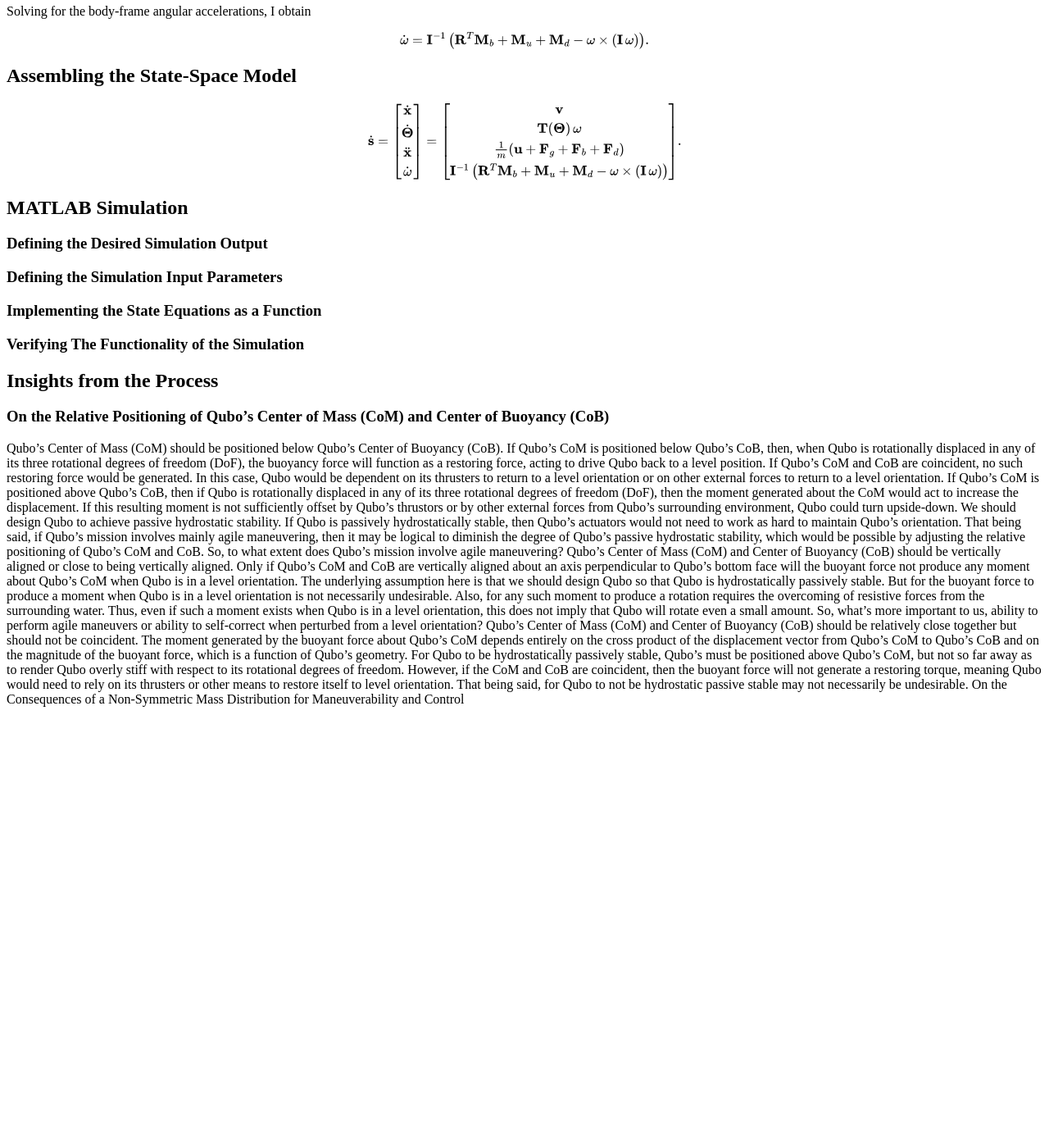
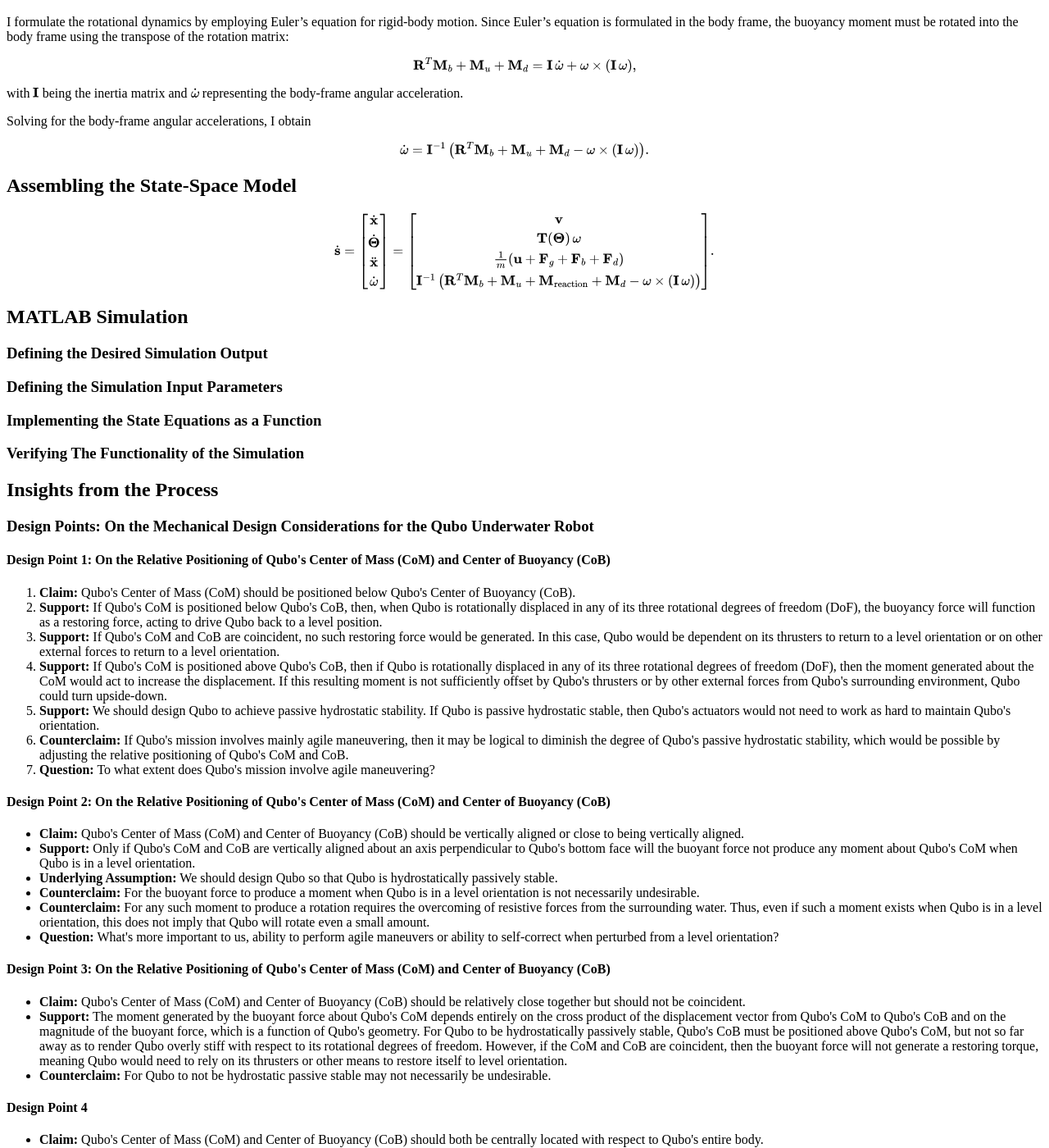
Before and after one commit to ronen-aniti-projects/Qubo-6DOF-Dynamics-Model, a Jekyll site: the page built from index.md, in a window 1280 px wide and 1400 px high, scrolled down 3620 px. Shown: the whole window at 82% size. Built offline with Jekyll 4.4.1, drawn with Linux system fonts in a browser that asks for light colours; before the commit the page ends 4498 px from its top, so only the background shows below that; some of the changed text lies outside the part shown.

Commit message:
formatting

```diff
--- a/index.md
+++ b/index.md
@@ -96,7 +96,8 @@
 \mathbf{r}_b = \mathbf{r}_{\text{CoB}} - \mathbf{r}_{\text{CoM}},
 $$
 
-where $\mathbf{r}_{\mathrm{CoM}}$ and $\mathbf{r}_{\mathrm{CoB}}$ denote the coordinates of Qubo's center of mass and center of buoyancy, respectively.
+where
+$$\mathbf{r}_{\mathrm{CoM}}$$ and $$\mathbf{r}_{\mathrm{CoB}}$$ denote the coordinates of Qubo's center of mass and center of buoyancy, respectively.
 
 ## Modeling the External Forces and Moments
 
@@ -116,8 +117,16 @@
 Furthermore, the combined thrust actuation moment, about Qubo's center of mass (CoM) can be expressed as
 
 $$
-\mathbf{M}_u = \sum_{i=1}^{8} \mathbf{r}_b \times \mathbf{u}_i = \sum_{i=1}^{8} \mathbf{r}_b \times \left( u_i \, \hat{\mathbf{e}}_{u_i} \right).
+\mathbf{M}_u = \sum_{i=1}^{8} \left( \mathbf{r}_b \times \Bigl( u_i \, \hat{\mathbf{e}}_{u_i} \Bigr) \right).
 $$
+
+Finally, each thruster, by pushing away water from its blades, induces a reaction moment in the direction opposing the spin direction. The combined reaction moment can be expressed as
+
+$$
+\mathbf{M}_{\text{reaction}} = \sum_{i=1}^{8} \mathbf{M}_{\text{reaction},i} = \sum_{i=1}^{8} \left( M_i \, \hat{\mathbf{e}}_{M_i} \right),
+$$
+
+where $M_i$ is the magnitude of the reaction moment generated by the $i$th thruster, and $\hat{\mathbf{e}}_{M_i}$ is the corresponding unit vector in the direction opposing the thruster's spin.
 
 
 ## Modeling The Body Forces and Body Moments
@@ -220,7 +229,7 @@
 \mathbf{v} \\
 \mathbf{T}(\mathbf{\Theta})\,\mathbf{\omega} \\
 \frac{1}{m}\left( \mathbf{u} + \mathbf{F}_g + \mathbf{F}_b + \mathbf{F}_d \right) \\
-\mathbf{I}^{-1}\left( \mathbf{R}^T \mathbf{M}_b + \mathbf{M}_u + \mathbf{M}_d - \mathbf{\omega} \times \left( \mathbf{I}\,\mathbf{\omega} \right) \right)
+\mathbf{I}^{-1}\left( \mathbf{R}^T \mathbf{M}_b + \mathbf{M}_u + \mathbf{M}_{\text{reaction}} +\mathbf{M}_d - \mathbf{\omega} \times \left( \mathbf{I}\,\mathbf{\omega} \right) \right)
 \end{bmatrix}.
 $$
 
@@ -231,21 +240,75 @@
 ### Verifying The Functionality of the Simulation
 
 ## Insights from the Process
-### On the Relative Positioning of Qubo’s Center of Mass (CoM) and Center of Buoyancy (CoB)
-Qubo's Center of Mass (CoM) should be positioned below Qubo's Center of Buoyancy (CoB).
-If Qubo's CoM is positioned below Qubo's CoB, then, when Qubo is rotationally displaced in any of its three rotational degrees of freedom (DoF), the buoyancy force will function as a restoring force, acting to drive Qubo back to a level position.
-If Qubo's CoM and CoB are coincident, no such restoring force would be generated. In this case, Qubo would be dependent on its thrusters to return to a level orientation or on other external forces to return to a level orientation.
-If Qubo's CoM is positioned above Qubo's CoB, then if Qubo is rotationally displaced in any of its three rotational degrees of freedom (DoF), then the moment generated about the CoM would act to increase the displacement. If this resulting moment is not sufficiently offset by Qubo's thrustors or by other external forces from Qubo's surrounding environment, Qubo could turn upside-down.
-We should design Qubo to achieve passive hydrostatic stability. If Qubo is passively hydrostatically stable, then Qubo's actuators would not need to work as hard to maintain Qubo's orientation.
-That being said, if Qubo's mission involves mainly agile maneuvering, then it may be logical to diminish the degree of Qubo's passive hydrostatic stability, which would be possible by adjusting the relative positioning of Qubo's CoM and CoB.
-So, to what extent does Qubo's mission involve agile maneuvering?
-Qubo's Center of Mass (CoM) and Center of Buoyancy (CoB) should be vertically aligned or close to being vertically aligned.
-Only if Qubo's CoM and CoB are vertically aligned about an axis perpendicular to Qubo's bottom face will the buoyant force not produce any moment about Qubo's CoM when Qubo is in a level orientation.
-The underlying assumption here is that we should design Qubo so that Qubo is hydrostatically passively stable.
-But for the buoyant force to produce a moment when Qubo is in a level orientation is not necessarily undesirable.
-Also, for any such moment to produce a rotation requires the overcoming of resistive forces from the surrounding water. Thus, even if such a moment exists when Qubo is in a level orientation, this does not imply that Qubo will rotate even a small amount.
-So, what's more important to us, ability to perform agile maneuvers or ability to self-correct when perturbed from a level orientation?
-Qubo's Center of Mass (CoM) and Center of Buoyancy (CoB) should be relatively close together but should not be coincident.
-The moment generated by the buoyant force about Qubo's CoM depends entirely on the cross product of the displacement vector from Qubo's CoM to Qubo's CoB and on the magnitude of the buoyant force, which is a function of Qubo's geometry. For Qubo to be hydrostatically passively stable, Qubo's must be positioned above Qubo's CoM, but not so far away as to render Qubo overly stiff with respect to its rotational degrees of freedom. However, if the CoM and CoB are coincident, then the buoyant force will not generate a restoring torque, meaning Qubo would need to rely on its thrusters or other means to restore itself to level orientation.
-That being said, for Qubo to not be hydrostatic passive stable may not necessarily be undesirable.
-On the Consequences of a Non-Symmetric Mass Distribution for Maneuverability and Control
+<h3>Design Points: On the Mechanical Design Considerations for the Qubo Underwater Robot</h3>
+
+<h4>Design Point 1: On the Relative Positioning of Qubo's Center of Mass (CoM) and Center of Buoyancy (CoB)</h4>
+<ol>
+    <li><strong>Claim:</strong> Qubo's Center of Mass (CoM) should be positioned below Qubo's Center of Buoyancy (CoB).</li>
+    <li><strong>Support:</strong> If Qubo's CoM is positioned below Qubo's CoB, then, when Qubo is rotationally displaced in any of its three rotational degrees of freedom (DoF), the buoyancy force will function as a restoring force, acting to drive Qubo back to a level position.</li>
+    <li><strong>Support:</strong> If Qubo's CoM and CoB are coincident, no such restoring force would be generated. In this case, Qubo would be dependent on its thrusters to return to a level orientation or on other external forces to return to a level orientation.</li>
+    <li><strong>Support:</strong> If Qubo's CoM is positioned above Qubo's CoB, then if Qubo is rotationally displaced in any of its three rotational degrees of freedom (DoF), then the moment generated about the CoM would act to increase the displacement. If this resulting moment is not sufficiently offset by Qubo's thrusters or by other external forces from Qubo's surrounding environment, Qubo could turn upside-down.</li>
+    <li><strong>Support:</strong> We should design Qubo to achieve passive hydrostatic stability. If Qubo is passive hydrostatic stable, then Qubo's actuators would not need to work as hard to maintain Qubo's orientation.</li>
+    <li><strong>Counterclaim:</strong> If Qubo's mission involves mainly agile maneuvering, then it may be logical to diminish the degree of Qubo's passive hydrostatic stability, which would be possible by adjusting the relative positioning of Qubo's CoM and CoB.</li>
+    <li><strong>Question:</strong> To what extent does Qubo's mission involve agile maneuvering?</li>
+</ol>
+
+<h4>Design Point 2: On the Relative Positioning of Qubo's Center of Mass (CoM) and Center of Buoyancy (CoB)</h4>
+<ul>
+    <li><strong>Claim:</strong> Qubo's Center of Mass (CoM) and Center of Buoyancy (CoB) should be vertically aligned or close to being vertically aligned.</li>
+    <li><strong>Support:</strong> Only if Qubo's CoM and CoB are vertically aligned about an axis perpendicular to Qubo's bottom face will the buoyant force not produce any moment about Qubo's CoM when Qubo is in a level orientation.</li>
+    <li><strong>Underlying Assumption:</strong> We should design Qubo so that Qubo is hydrostatically passively stable.</li>
+    <li><strong>Counterclaim:</strong> For the buoyant force to produce a moment when Qubo is in a level orientation is not necessarily undesirable.</li>
+    <li><strong>Counterclaim:</strong> For any such moment to produce a rotation requires the overcoming of resistive forces from the surrounding water. Thus, even if such a moment exists when Qubo is in a level orientation, this does not imply that Qubo will rotate even a small amount.</li>
+    <li><strong>Question:</strong> What's more important to us, ability to perform agile maneuvers or ability to self-correct when perturbed from a level orientation?</li>
+</ul>
+
+<h4>Design Point 3: On the Relative Positioning of Qubo's Center of Mass (CoM) and Center of Buoyancy (CoB)</h4>
+<ul>
+    <li><strong>Claim:</strong> Qubo's Center of Mass (CoM) and Center of Buoyancy (CoB) should be relatively close together but should not be coincident.</li>
+    <li><strong>Support:</strong> The moment generated by the buoyant force about Qubo's CoM depends entirely on the cross product of the displacement vector from Qubo's CoM to Qubo's CoB and on the magnitude of the buoyant force, which is a function of Qubo's geometry. For Qubo to be hydrostatically passively stable, Qubo's CoB must be positioned above Qubo's CoM, but not so far away as to render Qubo overly stiff with respect to its rotational degrees of freedom. However, if the CoM and CoB are coincident, then the buoyant force will not generate a restoring torque, meaning Qubo would need to rely on its thrusters or other means to restore itself to level orientation.</li>
+    <li><strong>Counterclaim:</strong> For Qubo to not be hydrostatic passive stable may not necessarily be undesirable.</li>
+</ul>
+
+<h4>Design Point 4</h4>
+<ul>
+    <li><strong>Claim:</strong> Qubo's Center of Mass (CoM) and Center of Buoyancy (CoB) should both be centrally located with respect to Qubo's entire body.</li>
+</ul>
+
+<h4>Determining Qubo's Center of Mass</h4>
+<ul>
+    <li><strong>Problem:</strong> Density of parts components is unknown.</li>
+    <li><strong>Solution:</strong> Form a rough estimate based on visual inspection of "where the heavy parts are". Later, revise this estimate with more sophisticated and precise methods.</li>
+</ul>
+
+<h4>Determining Qubo's Center of Buoyancy</h4>
+<ul>
+    <li><strong>Problem:</strong> Although part geometry is given in Solidworks assembly, it's subject to change.</li>
+    <li><strong>Solution:</strong> If Qubo is able to float and return to equilibrium after being rotationally perturbed in any of its three rotational degrees of freedom, Qubo likely has met <strong>Design Point 1</strong>.</li>
+</ul>
+
+<h4>Insight from Qubo Mechanical Subteam Meeting on 2/7/25</h4>
+<ul>
+    <li>After consulting with members of Qubo Mechanical, I learned that the team is trying to design Qubo to be capable of performing \(360^\circ\) rotations about each of its three body axes.</li>
+</ul>
+
+<h4>Thoughts Towards Integrating Mechanical Design with Control Objectives</h4>
+<h5>Thoughts</h5>
+<ul>
+    <li><strong>Question:</strong> What should be the relative positioning of Qubo's CoM and CoB?</li>
+    <li><strong>Question:</strong> How should actuators be placed on Qubo to achieve agile maneuverability?</li>
+    <li><strong>Question:</strong> What would it take to build a model to understand the interplay between CoM, CoB, actuator placement, stability, and control?</li>
+</ul>
+
+<h4>Rationale for Developing a Dynamics Model</h4>
+<ul>
+    <li><strong>Claim:</strong> It is worthwhile for Ronen Aniti to expend time and energy focused on developing a well-documented, simplified 6-DoF dynamics model for Qubo.</li>
+    <li><strong>Support:</strong> A well-documented, simplified 6-DoF dynamics model for Qubo would aid in understanding the interplay between the rigid body dynamics aspect of Qubo and the control aspect of Qubo.</li>
+</ul>
+
+<h4>Reflection on Discussion on 2/9/25</h4>
+<ul>
+    <li><strong>Reflection:</strong> By discussing the topic with team members today, I was able to confirm the importance of designing Qubo for agile maneuverability in the water. They seem to agree that it is important to meet Design Points 1, 2, 3, and 4 regarding the relative placement of Qubo's CoM and Qubo's CoB.</li>
+    <li><strong>Realization:</strong> Leaving today's meeting, I realize it's not obvious to me what the justification is for Design Point 4, which involves having Qubo's CoM and CoB centrally located. Perhaps once I begin constructing the math model, I will be able to justify for or against this design point.</li>
+    <li><strong>Thought:</strong> I am realizing that, although I didn't bring it up in today's discussion, the robot's rotational inertia, a property of mass distribution that is distinct from mass center, plays a foundational role in the dynamics. This is something worth exploring more.</li>
+</ul>
```
Also changed, not shown: 1 other file.
